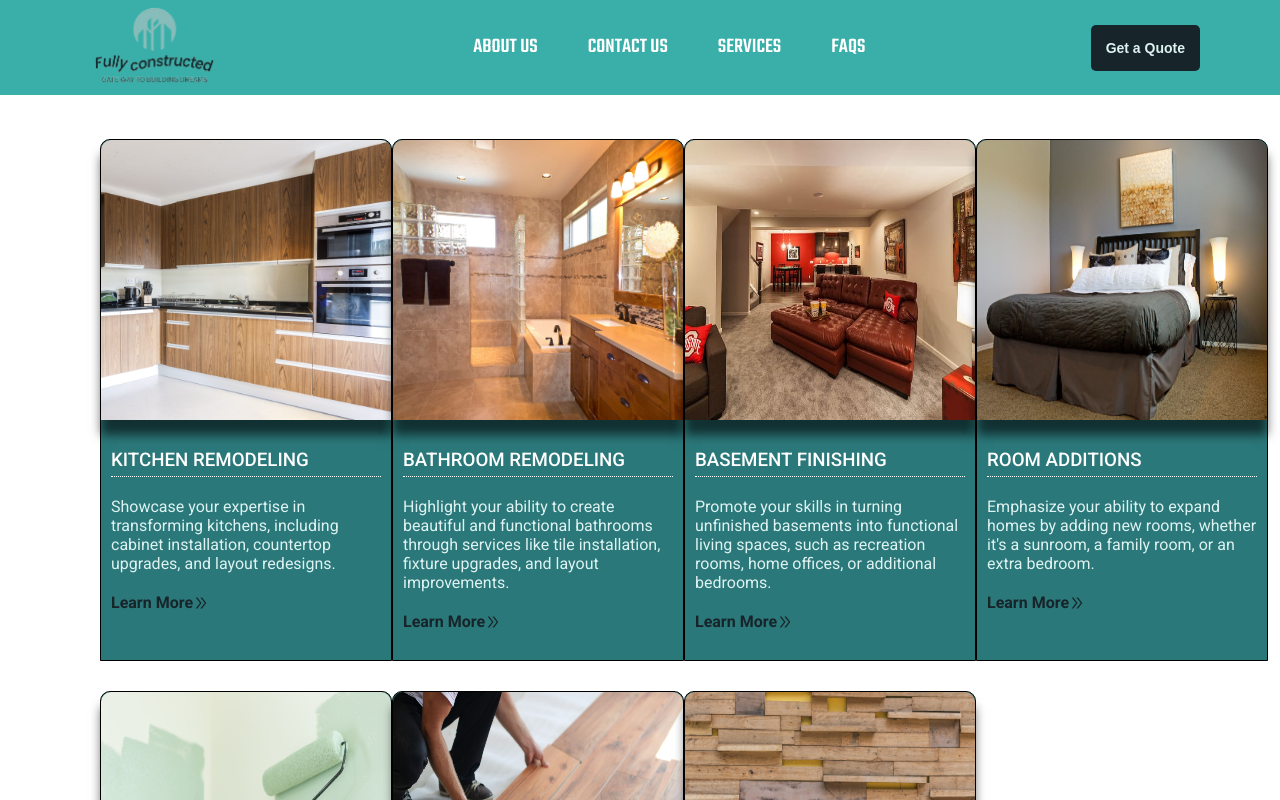
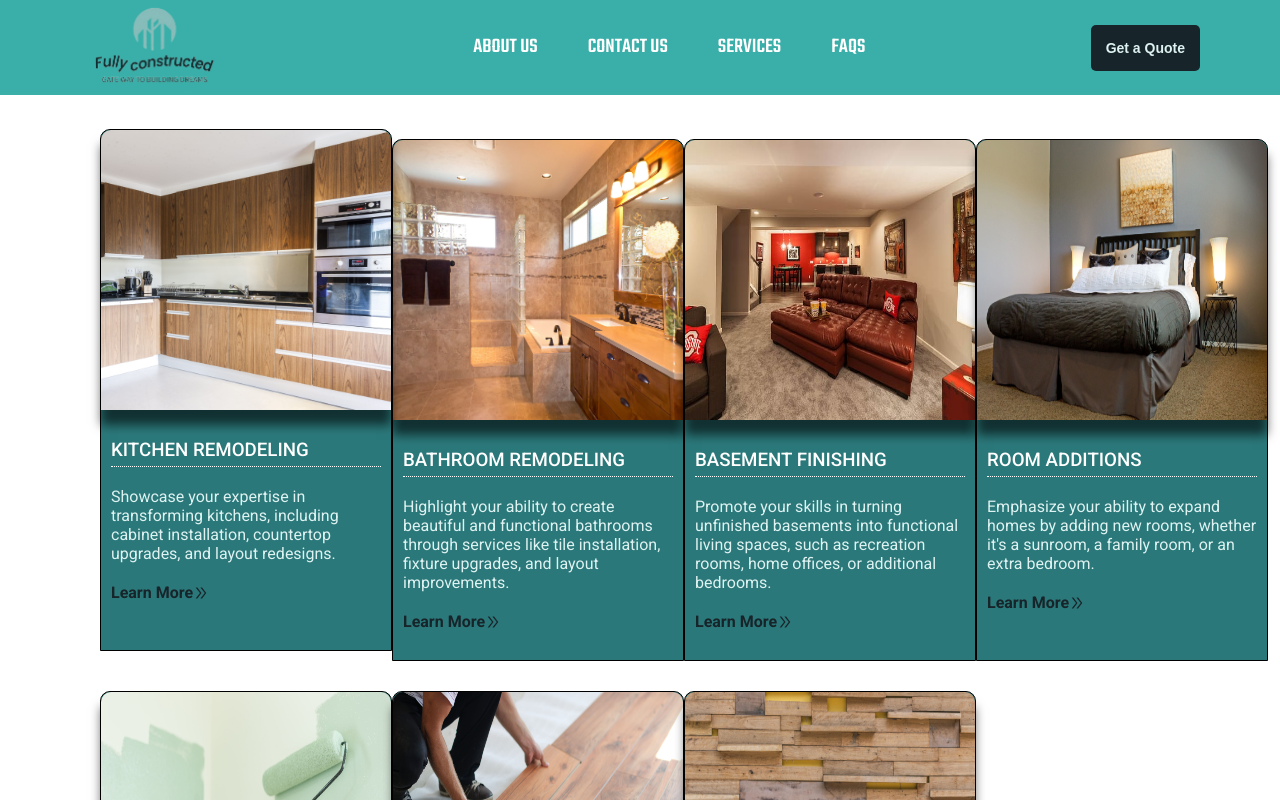
Before and after one commit to Wahaj-Ali/construction-web, a React (Create React App) app: page / in a window 1280 px wide. In both pictures the pointer is over the element 246 px from the left and 2008 px from the top of the page. Shown: the part 1608-2408 px from the top of the page. Built offline with nearby package versions, Linux system fonts and the light colour scheme.

Commit message:
Update ServiceOverview.css

```diff
--- a/src/Components/ServiceOverview/ServiceOverview.css
+++ b/src/Components/ServiceOverview/ServiceOverview.css
@@ -7,6 +7,11 @@
     color: #def2f1;
     /* box-shadow: 3px 5px 9px 0px #5bbcbec7; */
     border-radius: 10px 10px 0 0;
+    transition: all 0.3s ease-out;
+}
+
+.serviceOverview:hover {
+    transform: translateY(-10px);
 }
 
 #nameLink {
```
